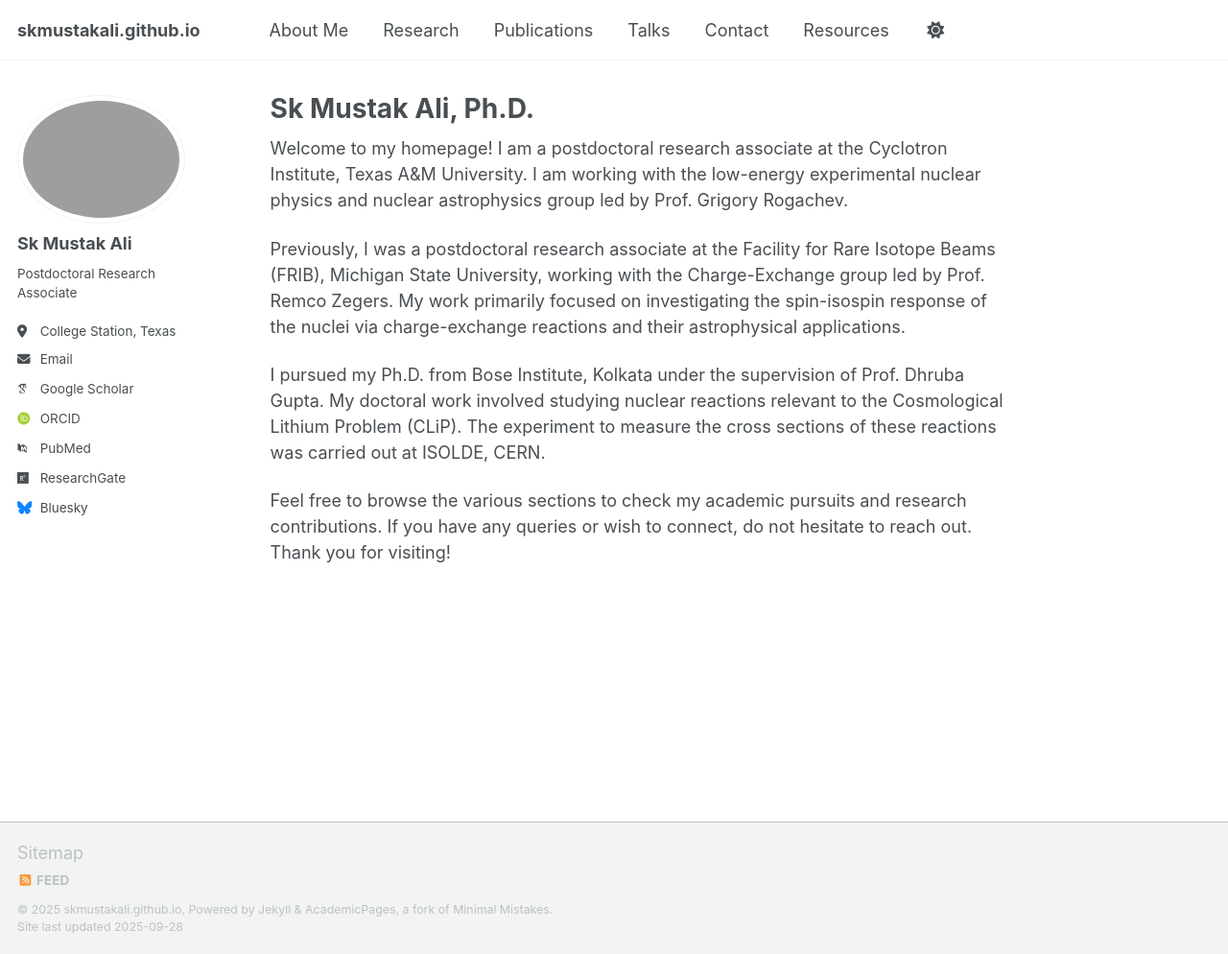
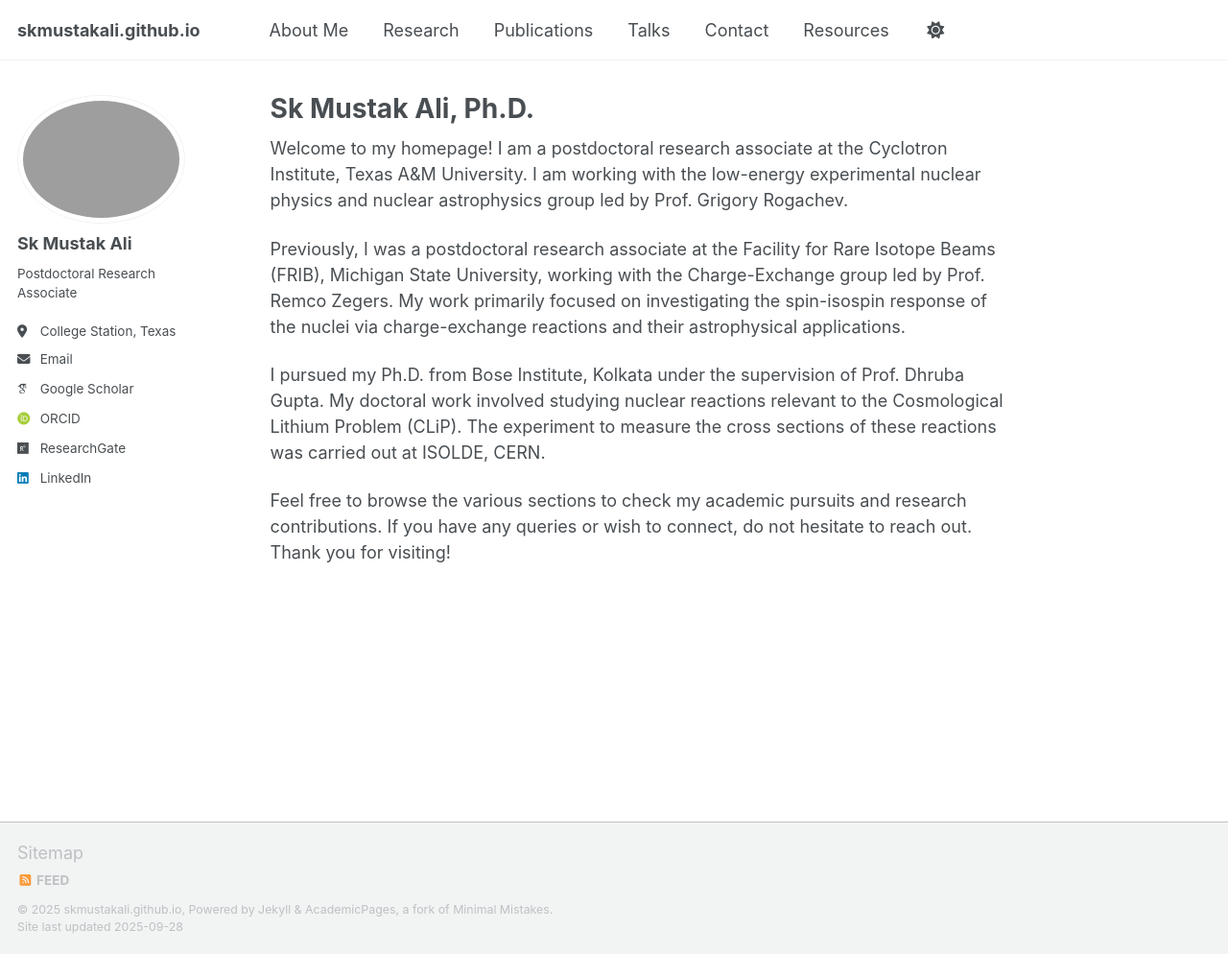
Before and after one commit to skmustakali/skmustakali.github.io, a Jekyll site: the page built from index.md, in a window 1280 px wide and 994 px high. Shown: the whole window at 96% size. Built offline with Jekyll 4.4.1, drawn with Linux system fonts in a browser that asks for light colours; some web fonts are replaced; a script that is not in the unit is left out; part of the change alters nothing that is shown.

Commit message:
Update _config.yml

```diff
--- a/_config.yml
+++ b/_config.yml
@@ -13,8 +13,8 @@ author:
 
   googlescholar: "https://scholar.google.com/citations?user=VN8HtMgAAAAJ&hl=en"
   orcid: "https://orcid.org/0000-0002-1018-5307"
-  pubmed: ""                         # remove the John Snow example
+#  pubmed: ""                         # remove the John Snow example
   researchgate: "https://www.researchgate.net/profile/Sk-Mustak-Ali?ev=hdr_xprf"
-
+  linkedin: "https://www.linkedin.com/in/sk-mustak-ali/"
 #  github: "skmustakali"               # <-- change from 'academicpages'
-  bluesky: ""                       # put your full URL or leave blank
+#  bluesky: ""                       # put your full URL or leave blank
```
